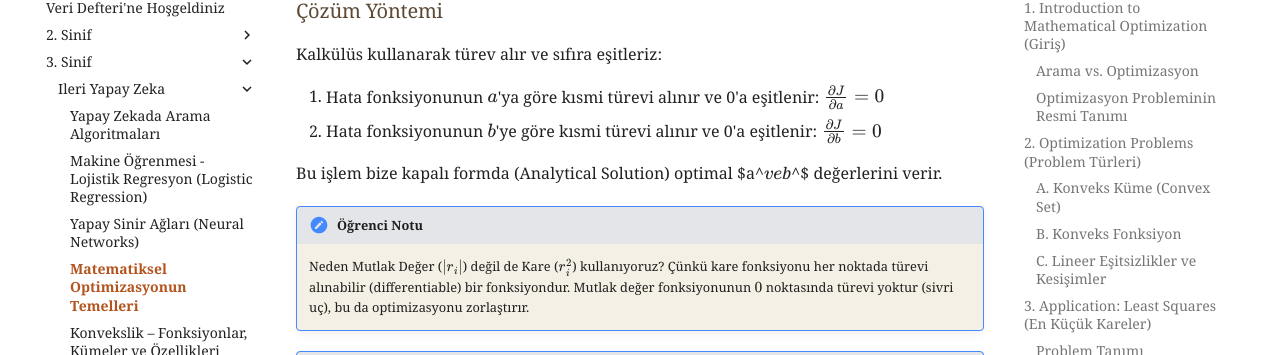
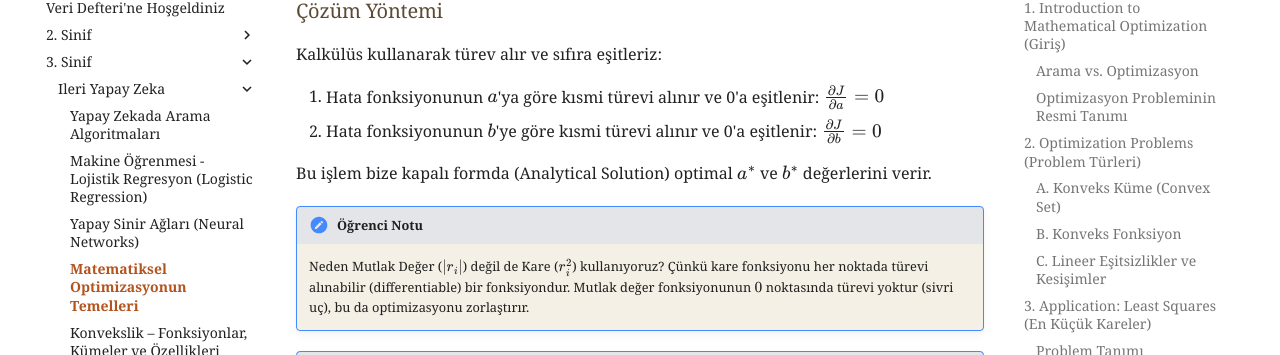
Before and after one commit to gunbaz/gunbaz.github.io, an MkDocs documentation site: the page built from docs/3. Sinif/Ileri Yapay Zeka/04-matematiksel-optimizasyon.md, in a window 1280 px wide and 900 px high, scrolled down 3837 px. Shown: the part 102-457 px from the top of the window. Built offline with MkDocs 1.6.1 and Material for MkDocs 9.7.7, drawn with Linux system fonts in a browser that asks for light colours.

Commit message:
Küçük formül hatası düzeltildi

```diff
--- a/docs/3. Sinif/Ileri Yapay Zeka/04-matematiksel-optimizasyon.md
+++ b/docs/3. Sinif/Ileri Yapay Zeka/04-matematiksel-optimizasyon.md
@@ -108,7 +108,7 @@ Kalkülüs kullanarak türev alır ve sıfıra eşitleriz:
 1.  Hata fonksiyonunun $a$'ya göre kısmi türevi alınır ve 0'a eşitlenir: $\frac{\partial J}{\partial a} = 0$
 2.  Hata fonksiyonunun $b$'ye göre kısmi türevi alınır ve 0'a eşitlenir: $\frac{\partial J}{\partial b} = 0$
 
-Bu işlem bize kapalı formda (Analytical Solution) optimal $a^*$ ve $b^*$ değerlerini verir.
+Bu işlem bize kapalı formda (Analytical Solution) optimal $a^\*$ ve $b^\*$ değerlerini verir.
 
 !!! note "Öğrenci Notu"
     Neden Mutlak Değer ($|r_i|$) değil de Kare ($r_i^2$) kullanıyoruz?
```
